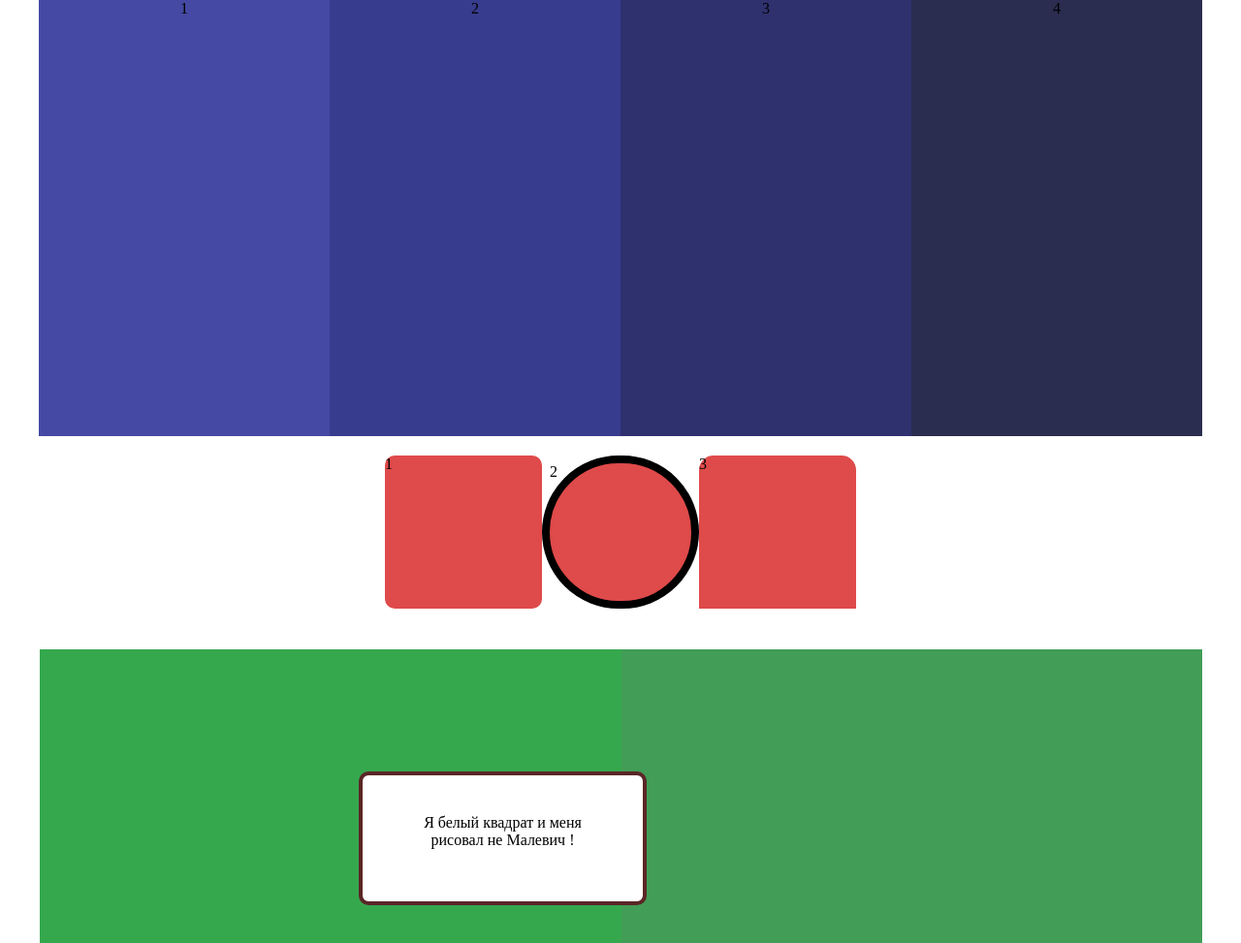
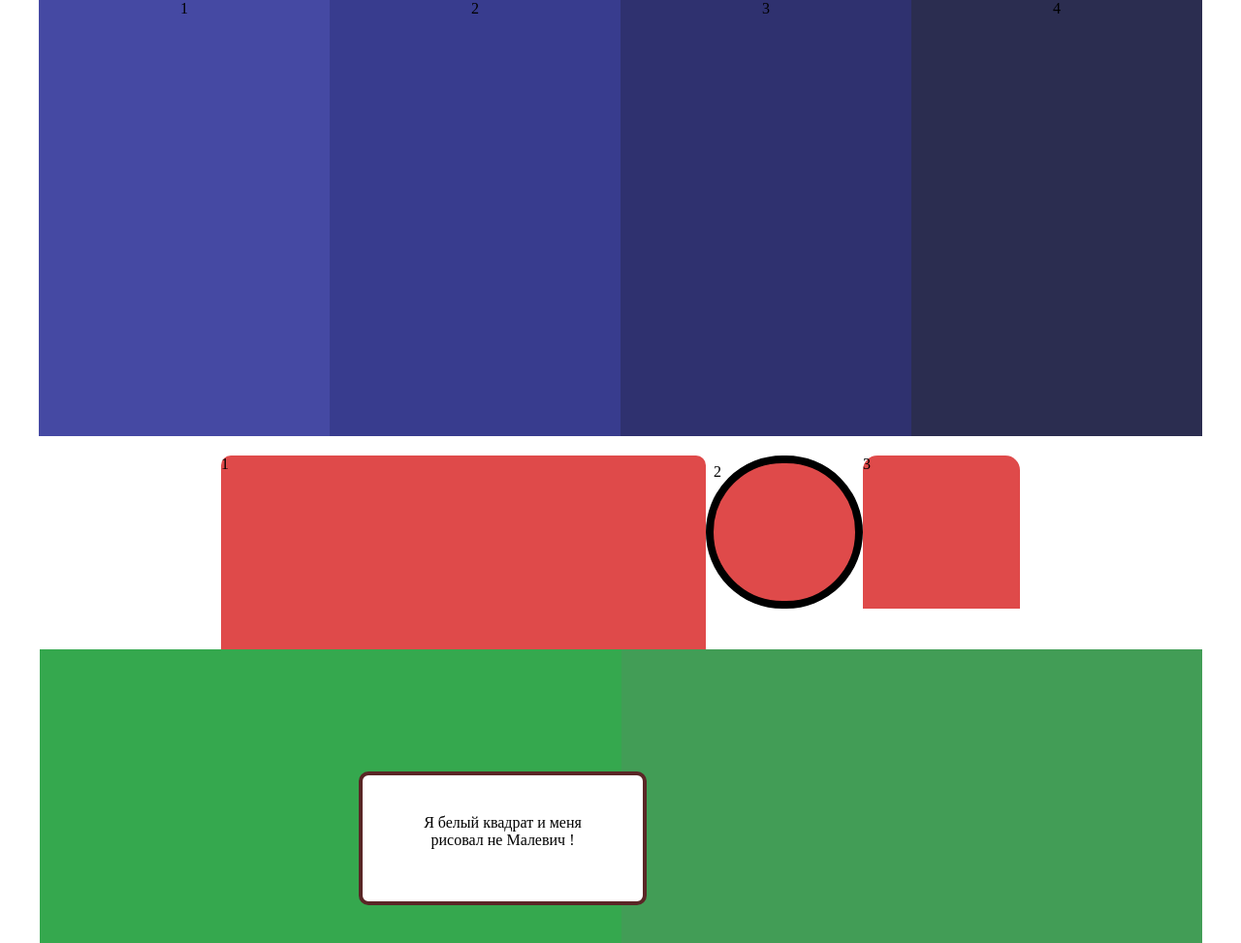
Before and after one commit to Nova5vi7/starter_kit, a website: page app/index.html in a window 1280 px wide. Shown: the top 973 px of the page at 97% size. Drawn offline with nearby package versions, Linux system fonts and the light colour scheme; files that its build step writes are made by us from their sources.

Commit message:
test commit

```diff
--- a/app/styles/main.scss
+++ b/app/styles/main.scss
@@ -57,8 +57,8 @@ body {
   // DRY - don't repeat yourself
 
   .square-one {
-    width: 162px;
-    height: 158px;
+    width: 500px;
+    height: 500px;
     background: #df4a4a;
     border-radius: 10px;
   }
```
